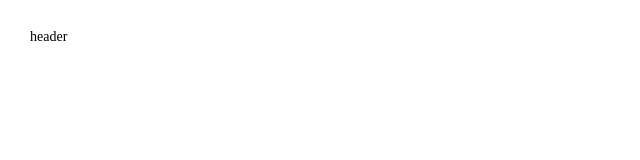
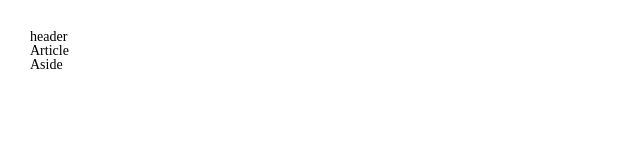
Before and after one commit to dashaqueen/ExampleSite, a plain HTML site: page css_6/index.html in a window 1280 px wide. Shown: the full height of the page, 0-640 px from the left. Drawn offline with Linux system fonts and the light colour scheme.

Commit message:
github commit

```diff
--- a/css_6/index.html
+++ b/css_6/index.html
@@ -15,7 +15,8 @@
 	<body>
 		<header>header</header>
 		<main>
-		<article></article>
+		<article>Article</article>
+		<aside>Aside</aside>
 		</main>
 	</body>
 </html>
```
